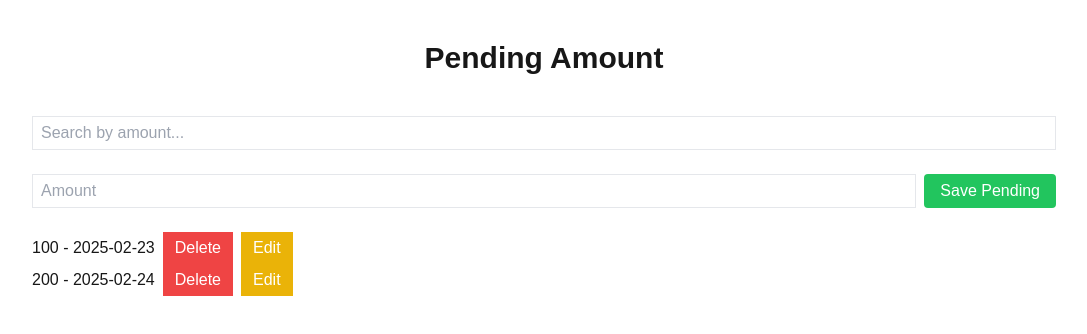
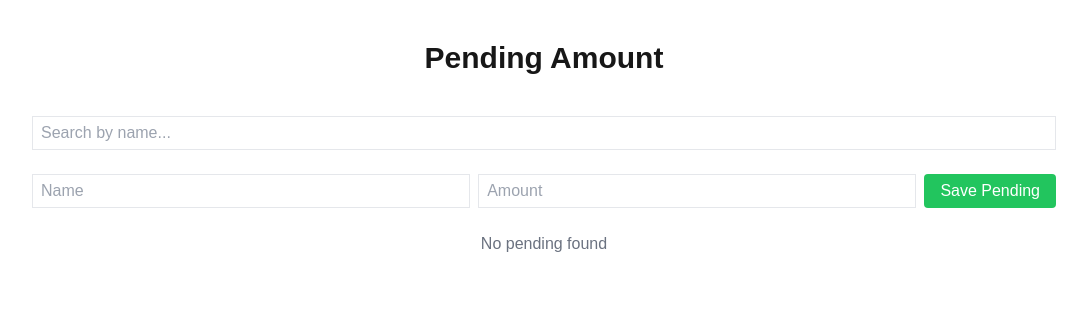
Before and after one commit to Shakib-Shajid/publication_management, a Next.js app: page /pending in a window 1280 px wide. Shown: the top 334 px of the page, without its empty margins (96-1183 px from the left). Built offline with nearby package versions, Linux system fonts and the light colour scheme.

Commit message:
pending list added

```diff
--- a/src/app/pending/api/route.js
+++ b/src/app/pending/api/route.js
@@ -1,15 +1,40 @@
 import { NextResponse } from "next/server";
 
 // Temporary in-memory storage (Replace this with a database in real-world scenarios)
-let pendingItems = [
-  { _id: "1", name: "Pending Item 1", amount: "100", date: "2025-02-23" },
-  { _id: "2", name: "Pending Item 2", amount: "200", date: "2025-02-24" }
-];
+let pendingItems = [];
 
-// GET: Fetch all pending items
-export async function GET() {
+// GET: Fetch all pending items (search by name if query is provided)
+export async function GET(req) {
   try {
-    return NextResponse.json(pendingItems);
+    const { search } = req.nextUrl.searchParams;
+    const filteredItems = search
+      ? pendingItems.filter(item => item.name.toLowerCase().includes(search.toLowerCase()))
+      : pendingItems;
+
+    return NextResponse.json(filteredItems);
+  } catch (error) {
+    return NextResponse.json({ error: error.message }, { status: 500 });
+  }
+}
+
+// POST: Create a new pending item with the current date
+export async function POST(req) {
+  try {
+    const { name, amount } = await req.json();
+
+    if (!name || !amount) {
+      return NextResponse.json({ error: "Name and amount are required" }, { status: 400 });
+    }
+
+    const newItem = {
+      _id: String(pendingItems.length + 1), // Generate a unique ID
+      name,
+      amount,
+      date: new Date().toISOString(), // Automatically add the current date
+    };
+
+    pendingItems.push(newItem); // Store the new item
+    return NextResponse.json(newItem);
   } catch (error) {
     return NextResponse.json({ error: error.message }, { status: 500 });
   }
@@ -18,10 +43,10 @@ export async function GET() {
 // PUT: Update pending item
 export async function PUT(req) {
   try {
-    const { id, name, amount, date } = await req.json();
+    const { id, name, amount } = await req.json();
 
-    if (!id || !name || !amount || !date) {
-      return NextResponse.json({ error: "All fields (ID, name, amount, date) are required" }, { status: 400 });
+    if (!id || !name || !amount) {
+      return NextResponse.json({ error: "All fields (ID, name, amount) are required" }, { status: 400 });
     }
 
     // Find the item to update
@@ -31,9 +56,15 @@ export async function PUT(req) {
       return NextResponse.json({ error: "Item not found" }, { status: 404 });
     }
 
-    // Update the item
-    const updatedItem = { _id: id, name, amount, date };
-    pendingItems[itemIndex] = updatedItem;
+    // Keep the previous date, but add an updated timestamp (updatedAt)
+    const updatedItem = {
+      ...pendingItems[itemIndex],
+      name,
+      amount,
+      updatedAt: new Date().toISOString(), // Store the updated time
+    };
+
+    pendingItems[itemIndex] = updatedItem; // Update the item in the list
 
     return NextResponse.json({ message: "Item updated successfully", updatedItem });
   } catch (error) {
--- a/src/app/pending/page.jsx
+++ b/src/app/pending/page.jsx
@@ -2,27 +2,35 @@
 import React, { useState, useEffect } from "react";
 
 const PendingPage = () => {
+    const [name, setName] = useState("");
     const [amount, setAmount] = useState("");
     const [pendingList, setPendingList] = useState([]);
     const [editId, setEditId] = useState(null);
     const [newAmount, setNewAmount] = useState("");
+    const [newName, setNewName] = useState("");
     const [searchQuery, setSearchQuery] = useState("");
 
     // Fetch pending data from the backend
     useEffect(() => {
         const fetchPendingList = async () => {
-            const res = await fetch(`/pending/api?search=${searchQuery}`);
+            const res = await fetch(`/pending/api`);
             const data = await res.json();
             setPendingList(data);
         };
 
         fetchPendingList();
-    }, [searchQuery]);
+    }, []);
 
-    // Handle amount input change
+    // Filter pending list based on search query
+    const filteredList = pendingList.filter((pending) =>
+        pending.name.toLowerCase().includes(searchQuery.toLowerCase())
+    );
+
+    // Handle input changes
+    const handleNameChange = (e) => setName(e.target.value);
     const handleAmountChange = (e) => setAmount(e.target.value);
 
-    // Add new pending amount
+    // Add new pending item
     const handleAddPending = async (e) => {
         e.preventDefault();
         const response = await fetch("/pending/api", {
@@ -30,12 +38,13 @@ const PendingPage = () => {
             headers: {
                 "Content-Type": "application/json",
             },
-            body: JSON.stringify({ amount }),
+            body: JSON.stringify({ name, amount }),
         });
 
         if (response.ok) {
             const newPending = await response.json();
             setPendingList([...pendingList, newPending]);
+            setName("");
             setAmount("");
         }
     };
@@ -47,12 +56,14 @@ const PendingPage = () => {
             headers: {
                 "Content-Type": "application/json",
             },
-            body: JSON.stringify({ id, amount: newAmount }),
+            body: JSON.stringify({ id, name: newName, amount: newAmount }),
         });
 
         if (response.ok) {
-            setPendingList(pendingList.map((item) => item._id === id ? { ...item, amount: newAmount } : item));
+            const updatedPending = await response.json();
+            setPendingList(pendingList.map((item) => item._id === id ? updatedPending.updatedItem : item));
             setEditId(null);
+            setNewName("");
             setNewAmount("");
         }
     };
@@ -73,9 +84,7 @@ const PendingPage = () => {
     };
 
     // Handle search query change
-    const handleSearchChange = (e) => {
-        setSearchQuery(e.target.value);
-    };
+    const handleSearchChange = (e) => setSearchQuery(e.target.value);
 
     return (
         <div className="w-[80%] mx-auto">
@@ -86,12 +95,20 @@ const PendingPage = () => {
                 type="text"
                 value={searchQuery}
                 onChange={handleSearchChange}
-                placeholder="Search by amount..."
+                placeholder="Search by name..."
                 className="border px-2 py-1 mb-6 w-full"
             />
 
-            {/* Add Pending Amount */}
+            {/* Add Pending Item */}
             <form onSubmit={handleAddPending} className="mb-6 flex gap-2">
+                <input
+                    type="text"
+                    placeholder="Name"
+                    value={name}
+                    onChange={handleNameChange}
+                    required
+                    className="border px-2 py-1 flex-1"
+                />
                 <input
                     type="text"
                     placeholder="Amount"
@@ -105,17 +122,26 @@ const PendingPage = () => {
                 </button>
             </form>
 
-            {/* Display Pending List */}
+            {/* Display Pending List or No Pending Found */}
+            {filteredList.length === 0 ? (
+                <p className="text-center text-gray-500">No pending found</p>
+            ) : (
                 <ul>
-                {pendingList.map((pending) => (
+                    {filteredList.map((pending) => (
                         <li key={pending._id}>
                             {editId === pending._id ? (
                                 <div>
                                     <input
                                         type="text"
+                                        value={newName}
+                                        onChange={(e) => setNewName(e.target.value)}
+                                        className="border px-2 py-1"
+                                    />
+                                    <input
+                                        type="text"
                                         value={newAmount}
                                         onChange={(e) => setNewAmount(e.target.value)}
-                                    className="border px-2 py-1"
+                                        className="border px-2 py-1 ml-2"
                                     />
                                     <button onClick={() => handleUpdatePending(pending._id)} className="bg-blue-500 text-white px-3 py-1 ml-2">
                                         Save
@@ -123,11 +149,11 @@ const PendingPage = () => {
                                 </div>
                             ) : (
                                 <div>
-                                {pending.amount} - {pending.date}
+                                    {pending.name} - {pending.amount} - {pending.date}
                                     <button onClick={() => handleDelete(pending._id)} className="bg-red-500 text-white px-3 py-1 ml-2">
                                         Delete
                                     </button>
-                                <button onClick={() => { setEditId(pending._id); setNewAmount(pending.amount); }} className="bg-yellow-500 text-white px-3 py-1 ml-2">
+                                    <button onClick={() => { setEditId(pending._id); setNewName(pending.name); setNewAmount(pending.amount); }} className="bg-yellow-500 text-white px-3 py-1 ml-2">
                                         Edit
                                     </button>
                                 </div>
@@ -135,6 +161,7 @@ const PendingPage = () => {
                         </li>
                     ))}
                 </ul>
+            )}
         </div>
     );
 };
```
Lines whose indentation alone changed are shown as unchanged.
